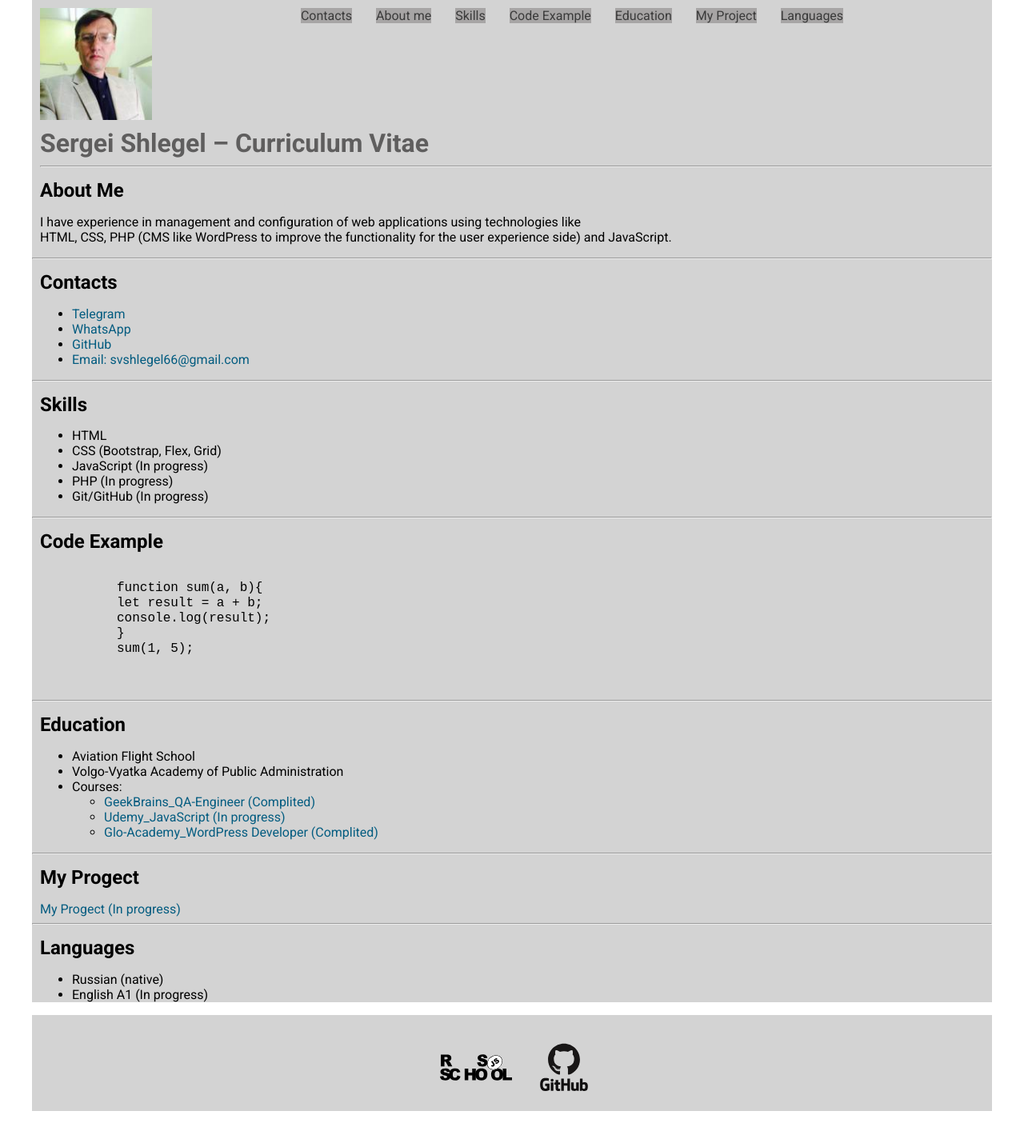
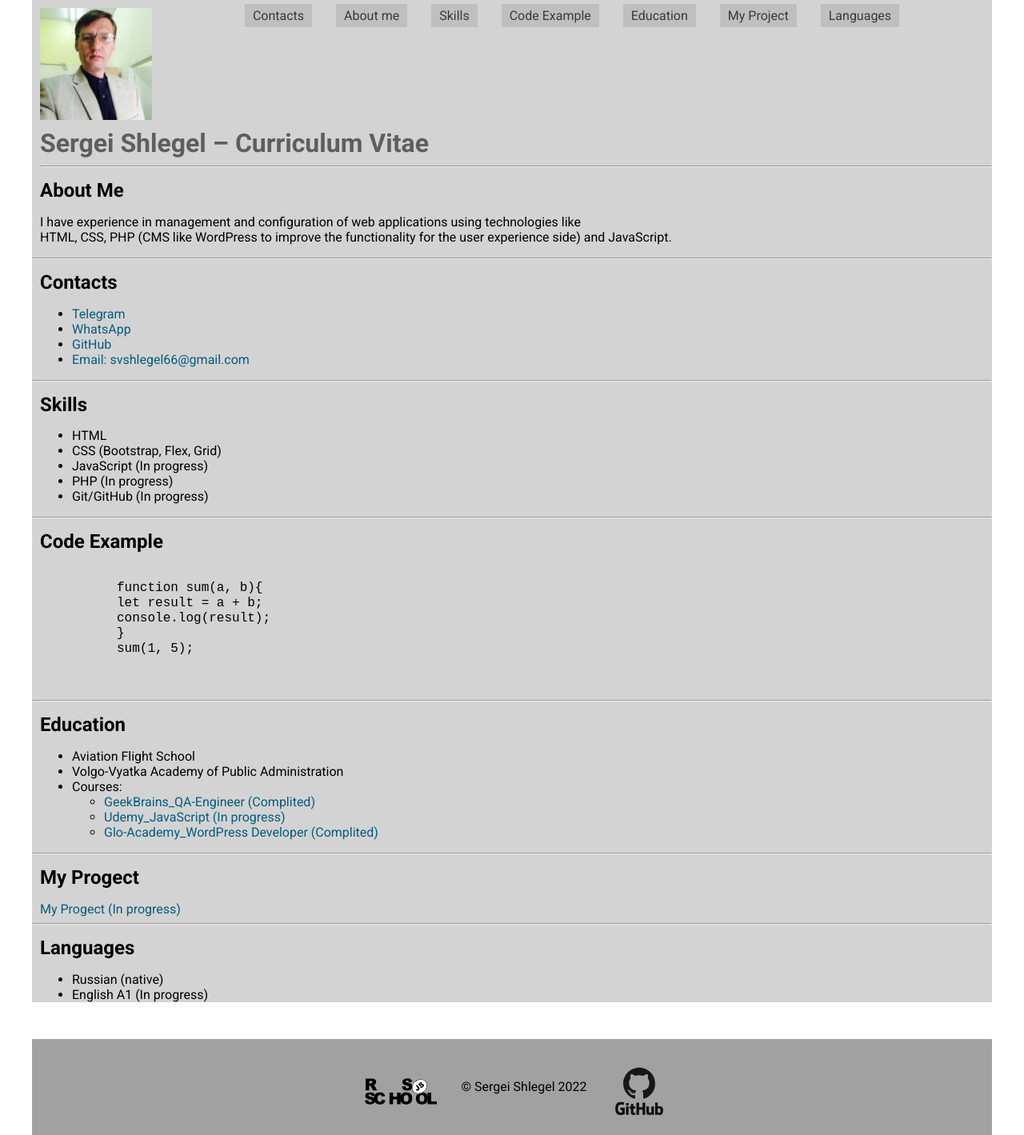
Before and after one commit to svhanz/rsschool-cv, a plain HTML site: page index.html in a window 1280 px wide. Shown: the whole page at 80% size. Before the commit the page ends 1389 px from the top, so only its background shows below. Drawn offline with Linux system fonts and the light colour scheme.

Commit message:
docs: add footer

```diff
--- a/index.html
+++ b/index.html
@@ -133,12 +133,15 @@
   <footer class="footer">
     <div class="footer__container">
       <ul class="footer__links">
-        <li class="menu__item">
-          <a href="https://rs.school/js/">
+        <li class="footer__item">
+          <a class="rss__link" href="https://rs.school/js/">
             <img class="footer__logo-item" src="images/rs_school_js.svg" alt="logo">
           </a>
         </li>
-        <li class="menu__item">
+        <li class="footer__item">
+          <span>&#169 Sergei Shlegel 2022</span>
+        </li>
+        <li class="footer__item">
           <a class="github__logo-link" href="https://github.com/svhanz">
             <img class="github__logo" src="images/github_logo.svg" alt="My GitHub">
           </a>
--- a/styles/style.css
+++ b/styles/style.css
@@ -41,8 +41,9 @@ body {
 }
 
 .nav__menu a {
-  background-color: #a7a5a5;
+  background-color: #bfbfbf;
   color: #3a3a3a;
+  padding: 5px 10px;
 
 }
 
@@ -79,19 +80,23 @@ h1 {
   padding-left: 10px;
 }
 
+.languages__list {
+  margin: 0;
+}
+
 .footer {
   margin: 0 auto;
   max-width: 1200px;
   display: flex;
   justify-content: space-between;
-  background-color: #d3d3d3;
 }
 
 .footer__container {
   width: 100%;
-  margin-top: 0;
+  margin-top: 30px;
   display: flex;
   justify-content: space-between;
+  background-color: #a1a1a1;
 }
 
 .footer__links {
@@ -109,7 +114,6 @@ h1 {
   padding-left: 10px;
   width: 100px;
   height: 100px;
-
 }
 
 .github__logo {
```
